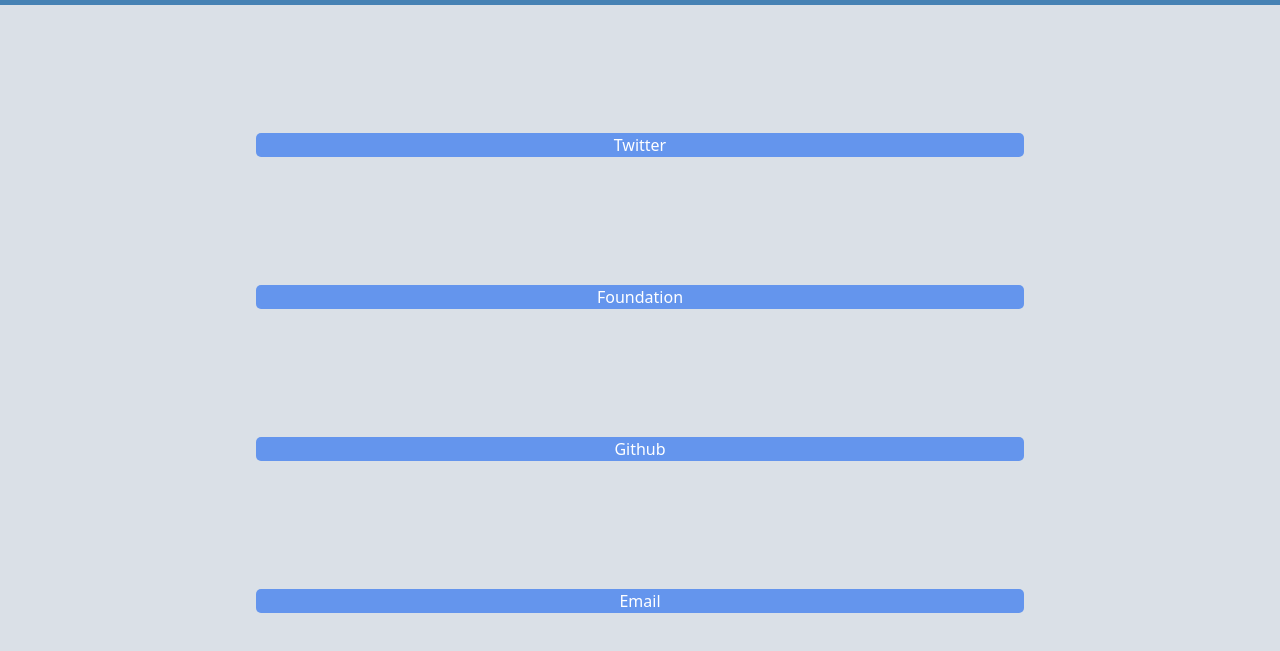
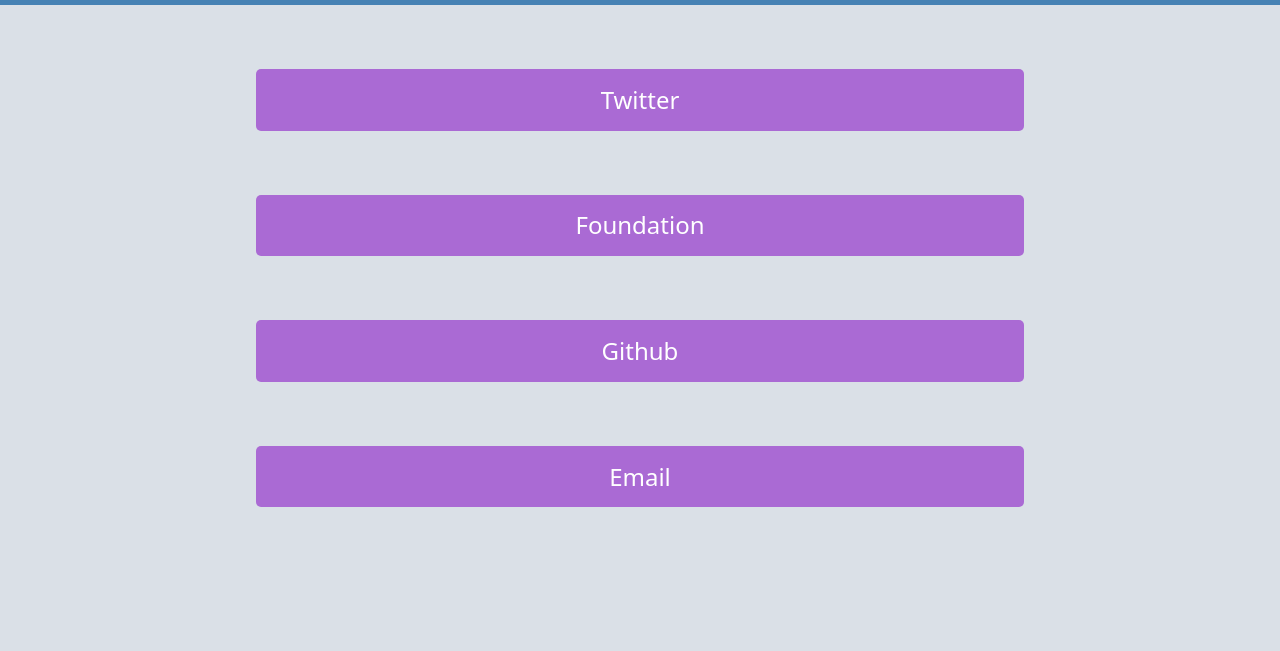
Before and after one commit to G0nZy/vaporWorkIII, a plain HTML site: page linkTree.html in a window 1280 px wide. Shown: the part 57-708 px from the top of the page. Drawn offline with nearby package versions, Linux system fonts and the light colour scheme.

```diff
--- a/linkTree.html
+++ b/linkTree.html
@@ -81,7 +81,7 @@
 
 .link1{
 
-margin-top: 10%;
+margin-top: 5%;
 text-align: center;
 /* border-style: dashed; */
 border-top-left-radius: 5px;
@@ -90,8 +90,11 @@
 border-bottom-right-radius: 5px;
 margin-left: 20%;
 margin-right: 20%;
-background-color: cornflowerblue;
+background-color: rgb(170, 106, 212);
 color: white;
+padding-top: 1%;
+padding-bottom: 1%;
+font-size: 24px;
 
 
 }
@@ -113,22 +116,16 @@
     }
 
 
-    .link1{
-
-margin-top: 10%;
-text-align: center;
-/* border-style: dashed; */
-border-top-left-radius: 5px;
-border-top-right-radius: 5px;
-border-bottom-left-radius: 5px;
-border-bottom-right-radius: 5px;
-margin-left: 20%;
-margin-right: 20%;
-background-color: cornflowerblue;
-color: white;
-
-
-}
 
 
 </style>
+
+
+
+<script>
+
+
+
+
+
+</script>
```
